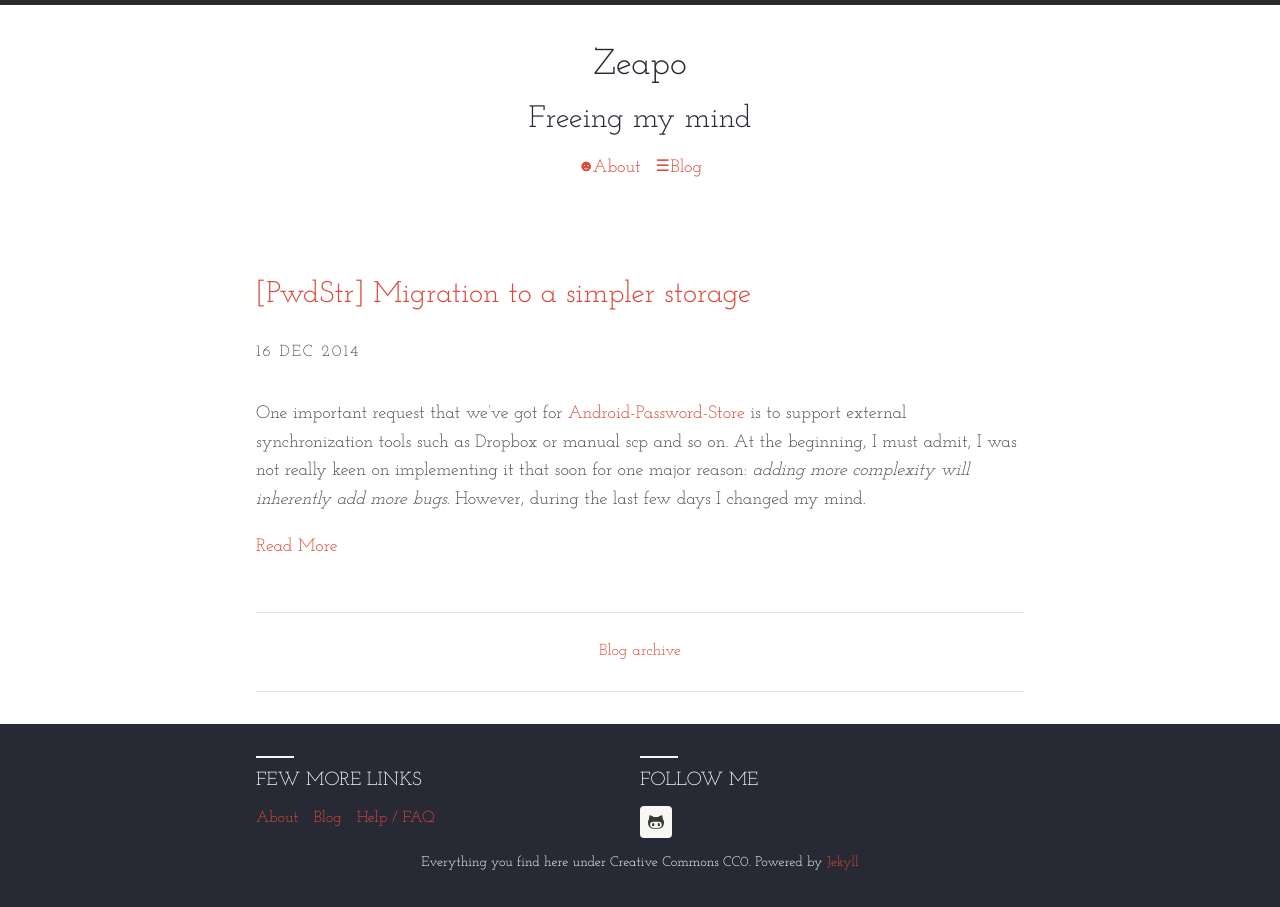
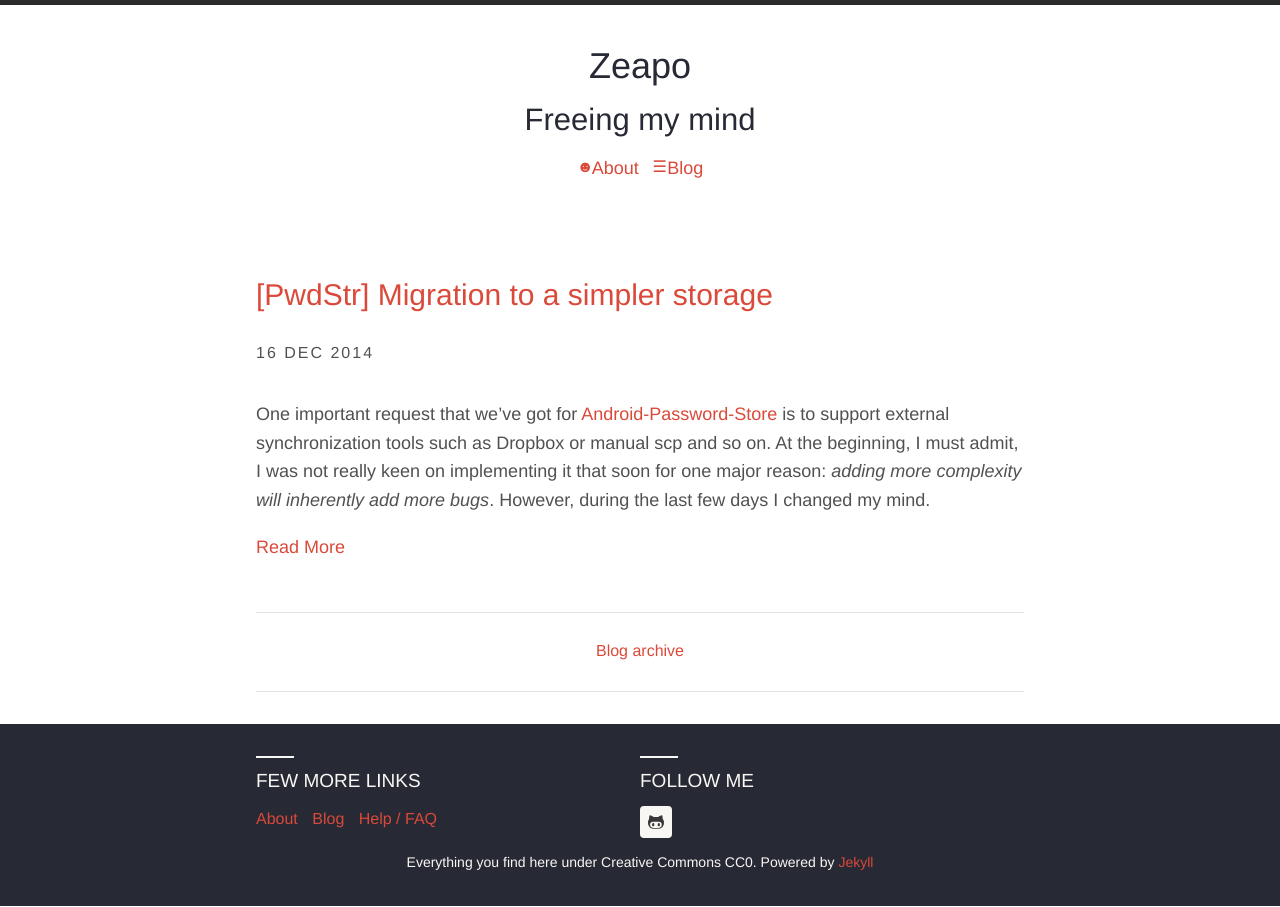
Before and after one commit to zeapo/zeapo.github.io, a Jekyll site: the page built from index.html, in a window 1280 px wide. Built offline with Jekyll 4.4.1, drawn with Linux system fonts in a browser that asks for light colours; nearby versions of some CDN libraries; some web fonts are replaced.

Commit message:
change font

```diff
--- a/_layouts/default.html
+++ b/_layouts/default.html
@@ -49,7 +49,7 @@
           /* To avoid render blocking css */
           var cb = function() {
             var l = document.createElement('link'); l.rel = 'stylesheet';
-            l.href = 'http://fonts.googleapis.com/css?family=Josefin+Slab';
+            l.href = 'http://fonts.googleapis.com/css?family=Sorts+Mill+Goudy';
             var h = document.getElementsByTagName('head')[0]; h.parentNode.insertBefore(l, h);
           };
           var raf = requestAnimationFrame || mozRequestAnimationFrame ||
--- a/assets/css/_sass/partials/_variables.scss
+++ b/assets/css/_sass/partials/_variables.scss
@@ -27,4 +27,4 @@ $base-0F: #bc9458;
 
 
 // Fonts
-$primary-font: 'Josefin Slab', "Helvetica Neue", Helvetica, Arial, sans-serif;
+$primary-font: "Sorts Mill Goudy", "Helvetica Neue", Helvetica, Arial, sans-serif;
```
